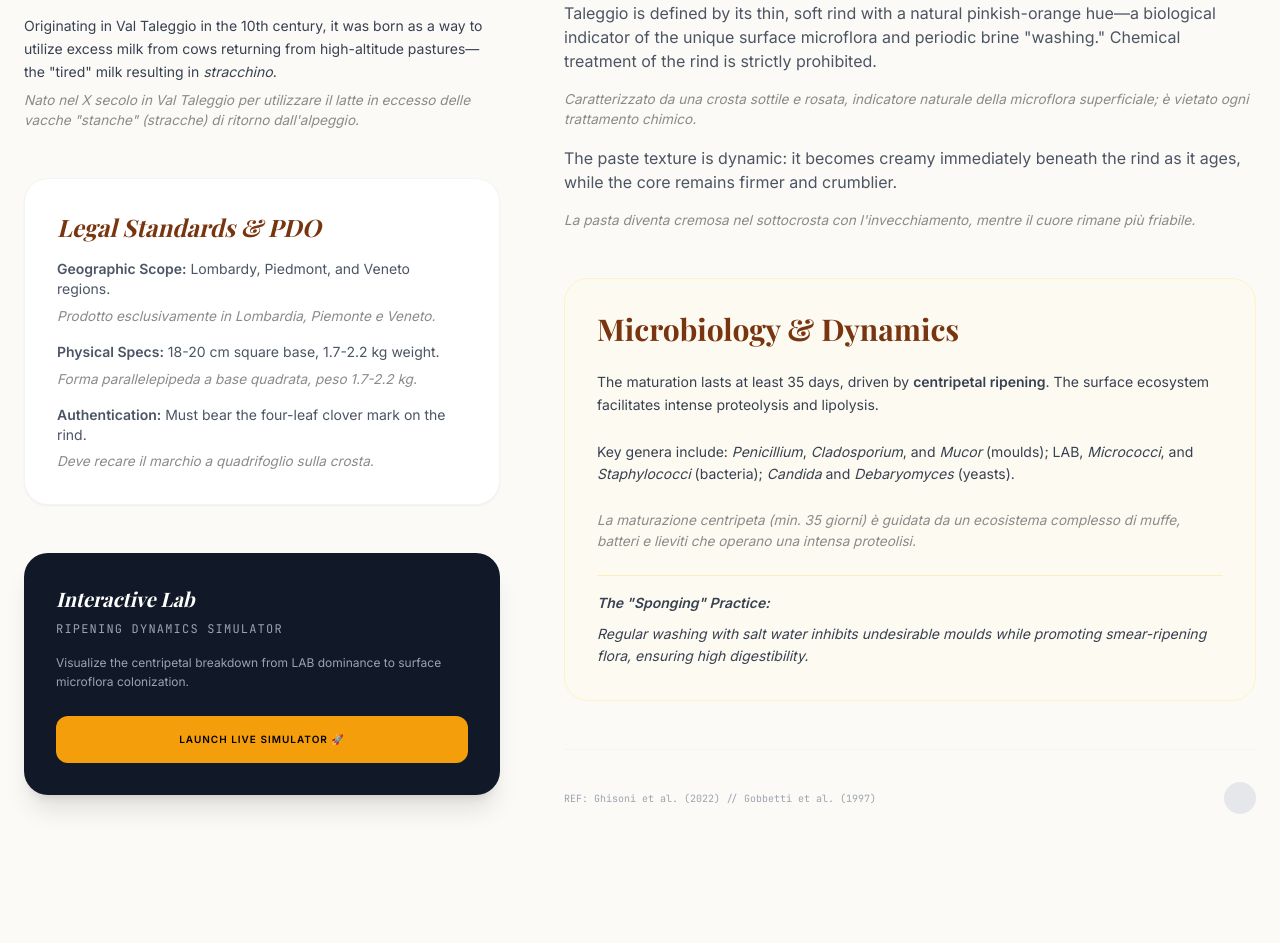
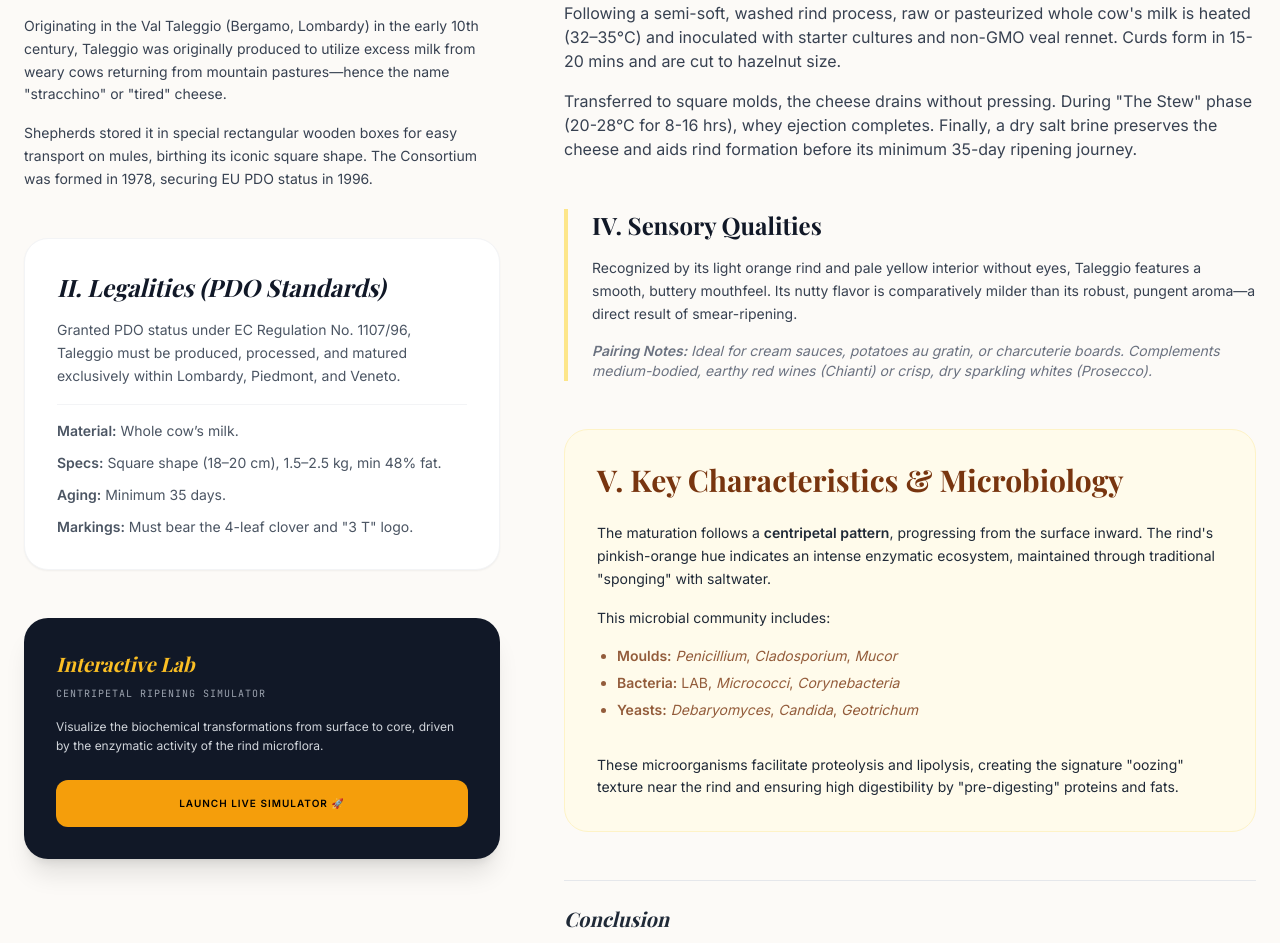
Before and after one commit to papudevinerkiiirenyiran-web/Taleggio, a plain HTML site: page index.html in a window 1280 px wide. Shown: the part 537-1480 px from the top of the page. Before the commit the page ends 1431 px from the top, so only its background shows below. Drawn offline with nearby package versions, Linux system fonts and the light colour scheme; a web font is replaced by a local one.

Commit message:
Update index.html

```diff
--- a/index.html
+++ b/index.html
@@ -3,7 +3,7 @@
 <head>
     <meta charset="UTF-8">
     <meta name="viewport" content="width=device-width, initial-scale=1.0">
-    <title>Taleggio DOP: Quality & Processing Analysis</title>
+    <title>Taleggio PDO: Quality & Processing Analysis</title>
     <script src="https://cdn.tailwindcss.com"></script>
     <link href="https://fonts.googleapis.com/css2?family=Playfair+Display:ital,wght@0,400;0,700;1,400&family=Inter:wght@300;400;600&family=JetBrains+Mono&display=swap" rel="stylesheet">
     <style>
@@ -11,26 +11,25 @@
         body { font-family: 'Inter', sans-serif; background-color: var(--bg-cream); color: #1a1a1a; scroll-behavior: smooth; }
         .serif { font-family: 'Playfair Display', serif; }
         .mono { font-family: 'JetBrains Mono', monospace; }
-        .ita-text { color: #8a8a8a; font-style: italic; font-size: 0.85rem; line-height: 1.5; margin-top: 0.4rem; display: block; }
         .accent-line { width: 40px; height: 2px; background: var(--taleggio-gold); margin-bottom: 1.5rem; }
     </style>
 </head>
 <body class="selection:bg-amber-100">
 
-    <nav class="p-6 max-w-7xl mx-auto flex justify-between items-center text-xs uppercase tracking-widest text-gray-400 border-b border-gray-100">
-        <span>Quality, Processing & Sensorial Analysis 2026</span>
-        <span class="mono">Agripolis Campus / Group Project</span>
+    <nav class="p-6 max-w-7xl mx-auto flex flex-col md:flex-row justify-between items-center text-xs uppercase tracking-widest text-gray-500 border-b border-gray-200">
+        <span class="mb-2 md:mb-0">Quality, Processing & Sensorial Analysis 2026</span>
+        <span class="mono">Group Project / Agripolis Campus</span>
     </nav>
 
     <main class="max-w-7xl mx-auto px-6 py-12 lg:py-20">
 
         <header class="mb-16 max-w-5xl">
-            <h2 class="text-amber-600 font-semibold tracking-widest text-sm mb-4 uppercase">Academic Case Study</h2>
+            <h2 class="text-amber-600 font-semibold tracking-widest text-sm mb-4 uppercase">Taleggio Cheese PDO</h2>
             <h1 class="serif text-5xl md:text-7xl font-bold leading-tight mb-6 text-gray-900">
-                Taleggio DOP: <br><span class="italic text-amber-800">The Centripetal Evolution</span>
+                A Symphony of Terroir, <br><span class="italic text-amber-800">Tradition & Microbiology</span>
             </h1>
-            <p class="text-xl text-gray-600 font-light leading-relaxed max-w-3xl">
-                An in-depth technical analysis of the legal framework, microbial dynamics, and physical transformations of Italy's iconic washed-rind cheese.
+            <p class="text-xl text-gray-600 font-light leading-relaxed max-w-3xl mb-4">
+                By Victoria Del Signore, Gabriella Perez, Jace Jerry-Collins, Yiran Qian, and Fernando Santos.
             </p>
         </header>
 
@@ -40,36 +39,33 @@
 
                 <section>
                     <div class="accent-line"></div>
-                    <h3 class="serif text-2xl font-bold mb-4 text-gray-800">Historical Origin</h3>
+                    <h3 class="serif text-2xl font-bold mb-4 text-gray-800">I. History & Origins</h3>
+                    <p class="text-gray-700 leading-relaxed text-sm mb-4">
+                        Originating in the Val Taleggio (Bergamo, Lombardy) in the early 10th century, Taleggio was originally produced to utilize excess milk from weary cows returning from mountain pastures—hence the name "stracchino" or "tired" cheese.
+                    </p>
                     <p class="text-gray-700 leading-relaxed text-sm">
-                        Originating in Val Taleggio in the 10th century, it was born as a way to utilize excess milk from cows returning from high-altitude pastures—the "tired" milk resulting in <i>stracchino</i>.
-                        <span class="ita-text">Nato nel X secolo in Val Taleggio per utilizzare il latte in eccesso delle vacche "stanche" (stracche) di ritorno dall'alpeggio.</span>
+                        Shepherds stored it in special rectangular wooden boxes for easy transport on mules, birthing its iconic square shape. The Consortium was formed in 1978, securing EU PDO status in 1996.
                     </p>
                 </section>
 
                 <section class="bg-white p-8 rounded-3xl border border-gray-100 shadow-sm">
-                    <h3 class="serif text-2xl font-bold mb-4 text-amber-900 italic">Legal Standards & PDO</h3>
-                    <ul class="space-y-4 text-sm text-gray-600">
-                        <li>
-                            <strong>Geographic Scope:</strong> Lombardy, Piedmont, and Veneto regions.
-                            <span class="ita-text">Prodotto esclusivamente in Lombardia, Piemonte e Veneto.</span>
-                        </li>
-                        <li>
-                            <strong>Physical Specs:</strong> 18-20 cm square base, 1.7-2.2 kg weight.
-                            <span class="ita-text">Forma parallelepipeda a base quadrata, peso 1.7-2.2 kg.</span>
-                        </li>
-                        <li>
-                            <strong>Authentication:</strong> Must bear the four-leaf clover mark on the rind.
-                            <span class="ita-text">Deve recare il marchio a quadrifoglio sulla crosta.</span>
-                        </li>
+                    <h3 class="serif text-2xl font-bold mb-4 text-gray-900 italic">II. Legalities (PDO Standards)</h3>
+                    <p class="text-sm text-gray-600 leading-relaxed mb-4">
+                        Granted PDO status under EC Regulation No. 1107/96, Taleggio must be produced, processed, and matured exclusively within Lombardy, Piedmont, and Veneto.
+                    </p>
+                    <ul class="space-y-3 text-sm text-gray-600 border-t border-gray-100 pt-4">
+                        <li><strong>Material:</strong> Whole cow’s milk.</li>
+                        <li><strong>Specs:</strong> Square shape (18–20 cm), 1.5–2.5 kg, min 48% fat.</li>
+                        <li><strong>Aging:</strong> Minimum 35 days.</li>
+                        <li><strong>Markings:</strong> Must bear the 4-leaf clover and "3 T" logo.</li>
                     </ul>
                 </section>
 
                 <div class="p-8 bg-gray-900 rounded-3xl text-white shadow-xl transform hover:scale-[1.01] transition-all duration-300">
-                    <h4 class="serif text-xl font-bold mb-2 italic">Interactive Lab</h4>
-                    <p class="text-gray-400 text-xs uppercase tracking-widest mono mb-4">Ripening Dynamics Simulator</p>
-                    <p class="text-xs text-gray-400 mb-6 leading-relaxed">
-                        Visualize the centripetal breakdown from LAB dominance to surface microflora colonization.
+                    <h4 class="serif text-xl font-bold mb-2 italic text-amber-400">Interactive Lab</h4>
+                    <p class="text-gray-400 text-[10px] uppercase tracking-widest mono mb-4">Centripetal Ripening Simulator</p>
+                    <p class="text-xs text-gray-300 mb-6 leading-relaxed">
+                        Visualize the biochemical transformations from surface to core, driven by the enzymatic activity of the rind microflora.
                     </p>
                     <a href="simulator.html" target="_blank" class="inline-flex items-center justify-center w-full bg-amber-500 text-black py-4 rounded-xl font-bold uppercase tracking-widest text-[10px] hover:bg-amber-400 transition-colors">
                         Launch Live Simulator 🚀
@@ -80,43 +76,54 @@
             <div class="lg:col-span-7 space-y-12">
 
                 <section>
-                    <h3 class="serif text-3xl font-bold mb-6 text-gray-900">Key Distinctive Characteristics</h3>
-                    <div class="prose prose-sm text-gray-600 space-y-4">
+                    <h3 class="serif text-3xl font-bold mb-6 text-gray-900">III. Production & Sourcing</h3>
+                    <div class="prose prose-sm text-gray-700 space-y-4">
                         <p>
-                            Taleggio is defined by its thin, soft rind with a natural pinkish-orange hue—a biological indicator of the unique surface microflora and periodic brine "washing." Chemical treatment of the rind is strictly prohibited.
+                            Following a semi-soft, washed rind process, raw or pasteurized whole cow's milk is heated (32–35°C) and inoculated with starter cultures and non-GMO veal rennet. Curds form in 15-20 mins and are cut to hazelnut size.
                         </p>
-                        <p class="ita-text">Caratterizzato da una crosta sottile e rosata, indicatore naturale della microflora superficiale; è vietato ogni trattamento chimico.</p>
                         <p>
-                            The paste texture is dynamic: it becomes creamy immediately beneath the rind as it ages, while the core remains firmer and crumblier.
+                            Transferred to square molds, the cheese drains without pressing. During "The Stew" phase (20-28°C for 8-16 hrs), whey ejection completes. Finally, a dry salt brine preserves the cheese and aids rind formation before its minimum 35-day ripening journey.
                         </p>
-                        <p class="ita-text">La pasta diventa cremosa nel sottocrosta con l'invecchiamento, mentre il cuore rimane più friabile.</p>
                     </div>
                 </section>
 
-                <section class="bg-amber-50/50 p-8 rounded-3xl border border-amber-100">
-                    <h3 class="serif text-3xl font-bold mb-6 text-amber-900">Microbiology & Dynamics</h3>
-                    <div class="space-y-6 text-gray-700 text-sm leading-relaxed">
+                <section class="border-l-4 border-amber-200 pl-6">
+                    <h3 class="serif text-2xl font-bold mb-4 text-gray-900">IV. Sensory Qualities</h3>
+                    <p class="text-sm text-gray-700 leading-relaxed mb-4">
+                        Recognized by its light orange rind and pale yellow interior without eyes, Taleggio features a smooth, buttery mouthfeel. Its nutty flavor is comparatively milder than its robust, pungent aroma—a direct result of smear-ripening.
+                    </p>
+                    <p class="text-sm text-gray-500 italic">
+                        <strong>Pairing Notes:</strong> Ideal for cream sauces, potatoes au gratin, or charcuterie boards. Complements medium-bodied, earthy red wines (Chianti) or crisp, dry sparkling whites (Prosecco).
+                    </p>
+                </section>
+
+                <section class="bg-amber-50 p-8 rounded-3xl border border-amber-100">
+                    <h3 class="serif text-3xl font-bold mb-6 text-amber-900">V. Key Characteristics & Microbiology</h3>
+                    <div class="space-y-4 text-gray-800 text-sm leading-relaxed">
                         <p>
-                            The maturation lasts at least 35 days, driven by <strong>centripetal ripening</strong>. The surface ecosystem facilitates intense proteolysis and lipolysis.
+                            The maturation follows a <strong>centripetal pattern</strong>, progressing from the surface inward. The rind's pinkish-orange hue indicates an intense enzymatic ecosystem, maintained through traditional "sponging" with saltwater.
                         </p>
                         <p>
-                            Key genera include: <i>Penicillium</i>, <i>Cladosporium</i>, and <i>Mucor</i> (moulds); LAB, <i>Micrococci</i>, and <i>Staphylococci</i> (bacteria); <i>Candida</i> and <i>Debaryomyces</i> (yeasts).
+                            This microbial community includes:
                         </p>
-                        <p class="ita-text">La maturazione centripeta (min. 35 giorni) è guidata da un ecosistema complesso di muffe, batteri e lieviti che operano una intensa proteolisi.</p>
-                        <div class="pt-4 border-t border-amber-200/50">
-                            <p class="font-semibold italic">The "Sponging" Practice:</p>
-                            <p class="mt-2 italic">Regular washing with salt water inhibits undesirable moulds while promoting smear-ripening flora, ensuring high digestibility.</p>
-                        </div>
+                        <ul class="list-disc pl-5 space-y-1 text-amber-900/80">
+                            <li><strong>Moulds:</strong> <i>Penicillium</i>, <i>Cladosporium</i>, <i>Mucor</i></li>
+                            <li><strong>Bacteria:</strong> LAB, <i>Micrococci</i>, <i>Corynebacteria</i></li>
+                            <li><strong>Yeasts:</strong> <i>Debaryomyces</i>, <i>Candida</i>, <i>Geotrichum</i></li>
+                        </ul>
+                        <p class="pt-4">
+                            These microorganisms facilitate proteolysis and lipolysis, creating the signature "oozing" texture near the rind and ensuring high digestibility by "pre-digesting" proteins and fats.
+                        </p>
                     </div>
                 </section>
 
-                <footer class="pt-8 flex justify-between items-center border-t border-gray-100">
-                    <p class="mono text-[10px] text-gray-400">
-                        REF: Ghisoni et al. (2022) // Gobbetti et al. (1997)
+                <section class="pt-6 border-t border-gray-200">
+                    <h3 class="serif text-xl font-bold mb-4 text-gray-800 italic">Conclusion</h3>
+                    <p class="text-sm text-gray-600 leading-relaxed">
+                        Taleggio PDO stands as a great example of how ancient agricultural traditions can be successfully preserved through modern legal and scientific frameworks. Its unique sensory profile, driven by geographic terroir and a complex microbial ecosystem, cannot be replicated elsewhere. Its resilient success demonstrates that legal protection of traditional methods is essential for maintaining food quality, regional identity, and cultural heritage.
                     </p>
-                    <div class="flex gap-4">
-                        <div class="w-8 h-8 rounded-full bg-gray-200"></div> </div>
-                </footer>
+                </section>
+
             </div>
         </div>
     </main>
```
